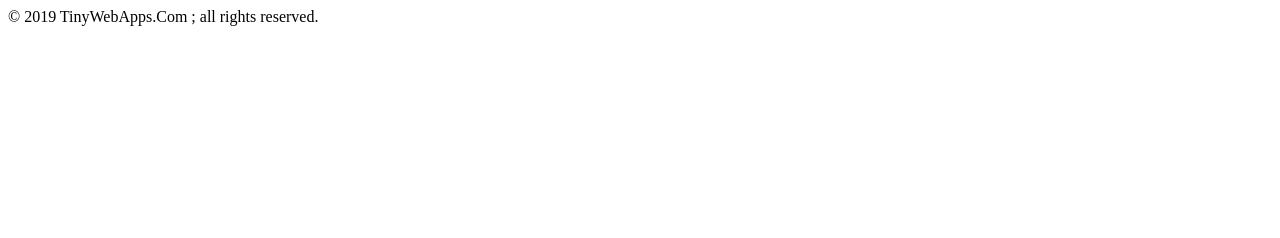
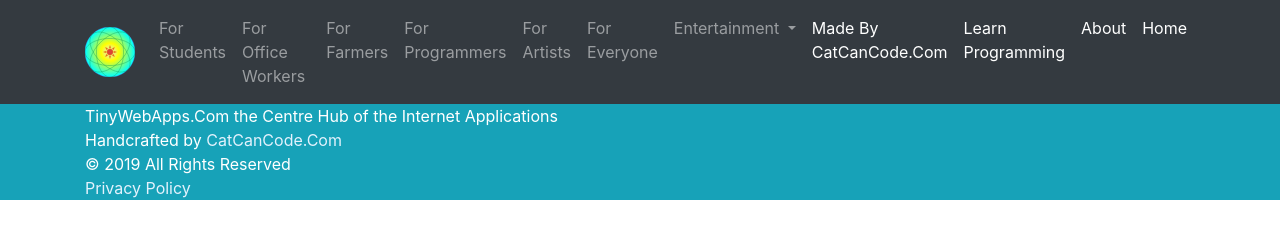
Before and after one commit to catcancode/tinywebapps.com, a plain HTML site: page index.html in a window 1280 px wide. Drawn offline with nearby package versions, Linux system fonts and the light colour scheme.

Commit message:
Almost finish navigation bar and basic layout

```diff
--- a/index.html
+++ b/index.html
@@ -1 +1,119 @@
-<p>&copy; 2019 TinyWebApps.Com ; all rights reserved.<p>
+<!doctype html>
+<html lang="en">
+
+<head>
+    <!-- Required meta tags -->
+    <meta charset="utf-8">
+    <meta name="viewport" content="width=device-width, initial-scale=1, shrink-to-fit=no">
+
+    <!-- Bootstrap CSS -->
+    <link rel="stylesheet" href="https://stackpath.bootstrapcdn.com/bootstrap/4.3.1/css/bootstrap.min.css"
+          integrity="sha384-ggOyR0iXCbMQv3Xipma34MD+dH/1fQ784/j6cY/iJTQUOhcWr7x9JvoRxT2MZw1T" crossorigin="anonymous">
+
+    <!-- CSS -->
+    <link rel=stylesheet href=css/master.css>
+
+    <!-- Title -->
+    <title>TinyWebApps.Com</title>
+
+    <!-- Favicon -->
+    <link rel="shortcut icon" href="pics/logo.png">
+</head>
+
+<body>
+<!-- jQuery first, then Popper.js, then Bootstrap JS -->
+<script src="https://code.jquery.com/jquery-3.3.1.slim.min.js"
+        integrity="sha384-q8i/X+965DzO0rT7abK41JStQIAqVgRVzpbzo5smXKp4YfRvH+8abtTE1Pi6jizo"
+        crossorigin="anonymous"></script>
+<script src="https://cdnjs.cloudflare.com/ajax/libs/popper.js/1.14.7/umd/popper.min.js"
+        integrity="sha384-UO2eT0CpHqdSJQ6hJty5KVphtPhzWj9WO1clHTMGa3JDZwrnQq4sF86dIHNDz0W1"
+        crossorigin="anonymous"></script>
+<script src="https://stackpath.bootstrapcdn.com/bootstrap/4.3.1/js/bootstrap.min.js"
+        integrity="sha384-JjSmVgyd0p3pXB1rRibZUAYoIIy6OrQ6VrjIEaFf/nJGzIxFDsf4x0xIM+B07jRM"
+        crossorigin="anonymous"></script>
+
+<header>
+    <nav class="navbar navbar-expand-xl navbar-dark bg-dark" style="background-color: #e3f2fd;">
+
+        <div class="container">
+            <a class="navbar-brand" href="index.html">
+                <img src="pics/logo.svg" width="50" height="50" alt="">
+            </a>
+
+            <button class="navbar-toggler" type="button" data-toggle="collapse" data-target="#navbarToggler"
+                    aria-controls="navbarToggler" aria-expanded="false" aria-label="Toggle navigation">
+                <span class="navbar-toggler-icon"></span>
+            </button>
+
+            <div class="collapse navbar-collapse" id="navbarToggler">
+                <ul class="navbar-nav mr-auto mt-2 mt-lg-0">
+                    <li class="nav-item">
+                        <a class="nav-link" href="#">For Students</a>
+                    </li>
+                    <li class="nav-item">
+                        <a class="nav-link" href="#">For Office Workers</a>
+                    </li>
+                    <li class="nav-item">
+                        <a class="nav-link" href="#">For Farmers</a>
+                    </li>
+                    <li class="nav-item">
+                        <a class="nav-link" href="#">For Programmers</a>
+                    </li>
+                    <li class="nav-item">
+                        <a class="nav-link" href="#">For Artists</a>
+                    </li>
+                    <li class="nav-item">
+                        <a class="nav-link" href="#">For Everyone</a>
+                    </li>
+                    <li class="nav-item dropdown">
+                        <a class="nav-link dropdown-toggle" href="#" id="navbarDropdown" role="button" data-toggle="dropdown" aria-haspopup="true" aria-expanded="false">
+                            Entertainment
+                        </a>
+                        <div class="dropdown-menu" aria-labelledby="navbarDropdown">
+                            <a class="dropdown-item" href="#">News/Forum</a>
+                            <a class="dropdown-item" href="#">Music</a>
+                            <a class="dropdown-item" href="#">Video</a>
+                            <div class="dropdown-divider"></div>
+                            <a class="dropdown-item" href="#">Game</a>
+                        </div>
+                    </li>
+                    <li class="nav-item active">
+                        <a class="nav-link" href="#">Made By CatCanCode.Com</a>
+                    </li>
+                    <li class="nav-item active">
+                        <a class="nav-link" href="#">Learn Programming</a>
+                    </li>
+                    <li class="nav-item active">
+                        <a class="nav-link" href="#">About</a>
+                    </li>
+                    <li class="nav-item active">
+                        <a class="nav-link" href="index.html">Home</a>
+                    </li>
+                </ul>
+            </div>
+
+        </div>
+    </nav>
+</header>
+
+<main>
+
+</main>
+
+<footer>
+    <div class="container-fluid bg-info">
+        <div class="container bg-info text-white">
+            TinyWebApps.Com the Centre Hub of the Internet Applications
+            <br/>
+            Handcrafted by <a href="https://www.catcancode.com" style="color: #e3f2fd;">CatCanCode.Com</a>
+            <br/>
+            &copy; 2019 All Rights Reserved
+            <br/>
+            <a href="#" style="color: #e3f2fd;">Privacy Policy</a>
+        </div>
+    </div>
+</footer>
+
+</body>
+
+</html>
```
Also changed, not shown: css/master.css (added), pics/logo.png (added), pics/logo.svg (added).
